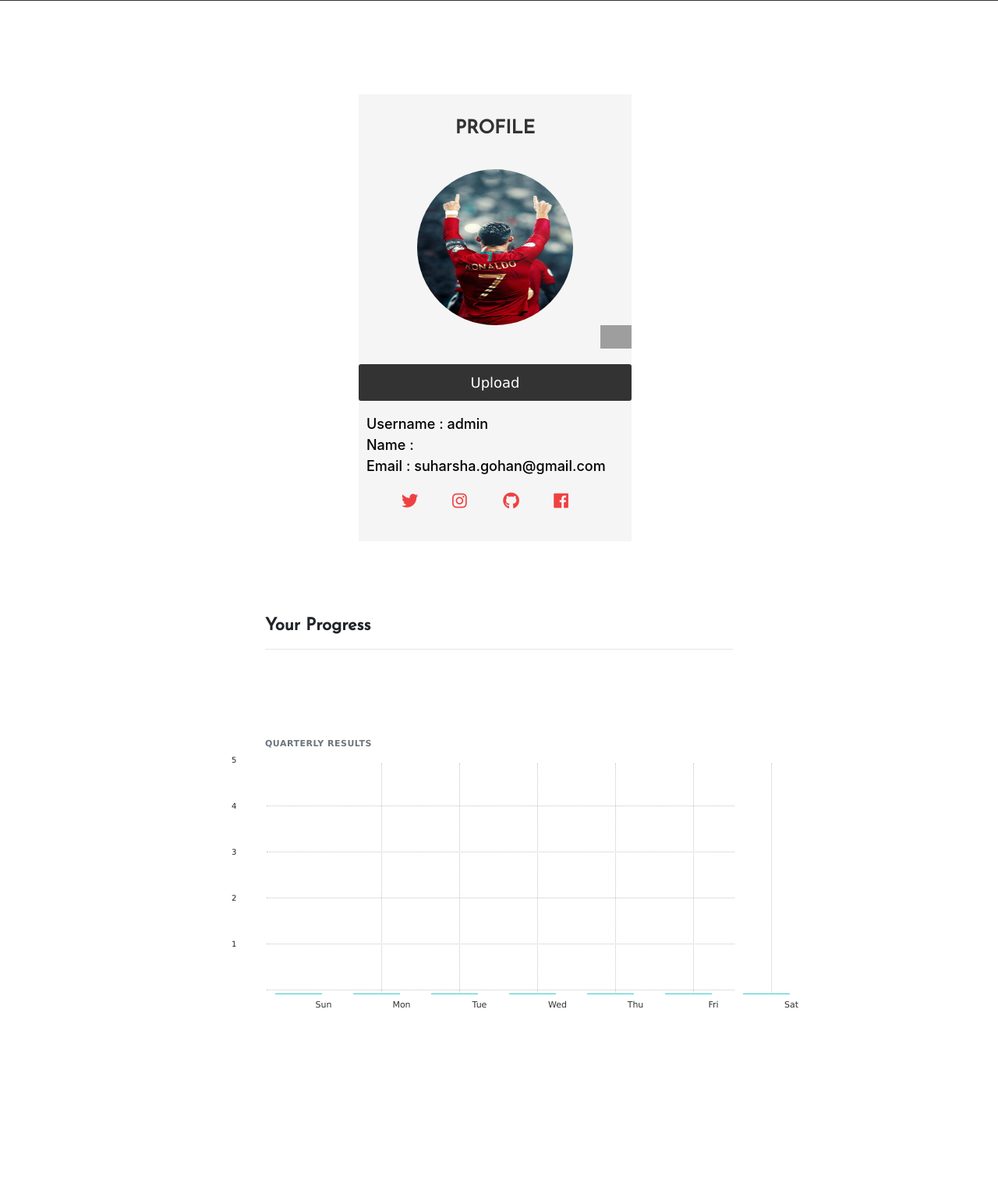
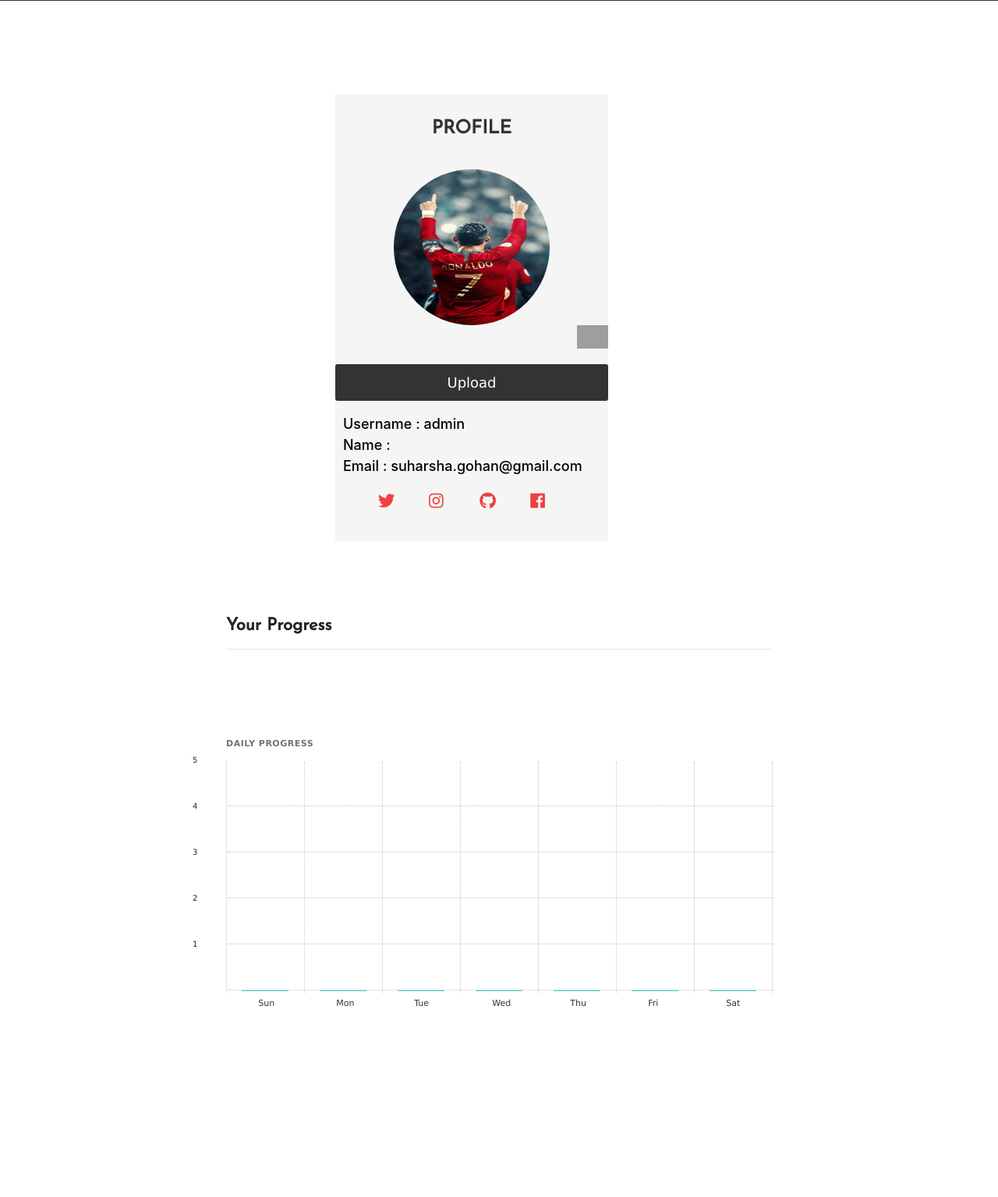
Before and after one commit to SuharshaHarish/learn-sanskrit-new, a Django app: page /learn-sanskrit/profile/ in a window 1280 px wide. Shown: the top 1535 px of the page at 78% size. Run offline with Django 3.2, Linux system fonts and the light colour scheme; a user stored in the database is signed in; data comes from the database, SQL or seed files in the repository; lists and menus that the app fills with data are empty; parts of the project's set-up code (start-up, migrations or seed data) failed here and were passed over; some libraries are stand-ins or nearby versions; grey boxes are pictures that could not be loaded.

Commit message:
Profile and graph

```diff
--- a/sanskrit/static/css/chartstyle.css
+++ b/sanskrit/static/css/chartstyle.css
@@ -1,4 +1,5 @@
-body, html {
+body,
+html {
   height: 100%;
 }
 
@@ -7,11 +8,11 @@ body {
   display: flex;
   -webkit-box-orient: vertical;
   -webkit-box-direction: normal;
-          flex-direction: column;
+  flex-direction: column;
   -webkit-box-pack: center;
-          justify-content: center;
+  justify-content: center;
   -webkit-box-align: center;
-          align-items: center;
+  align-items: center;
   font-family: "fira-sans-2", Verdana, sans-serif;
 }
 
@@ -19,7 +20,7 @@ body {
   display: block;
   /* fixes layout wonkiness in FF1.5 */
   position: relative;
-  width: 600px;
+  width: 700px;
   height: 300px;
   margin: 1.1em 0 0;
   padding: 0;
@@ -31,17 +32,19 @@ body {
   caption-side: top;
   width: 600px;
   text-transform: uppercase;
-  letter-spacing: .5px;
+  letter-spacing: 0.5px;
   top: -40px;
   position: relative;
   z-index: 10;
   font-weight: bold;
 }
 
-#q-graph tr, #q-graph th, #q-graph td {
+#q-graph tr,
+#q-graph th,
+#q-graph td {
   position: absolute;
-  bottom: 0;
-  width: 150px;
+  bottom: 2px;
+  /* width: 150px; */
   z-index: 2;
   margin: 0;
   padding: 0;
@@ -49,19 +52,19 @@ body {
 }
 
 #q-graph td {
-  -webkit-transition: all .3s ease;
-  transition: all .3s ease;
+  -webkit-transition: all 0.3s ease;
+  transition: all 0.3s ease;
 }
 #q-graph td:hover {
   background-color: #4d4d4d;
-  opacity: .9;
+  opacity: 0.9;
   color: white;
 }
 
 #q-graph thead tr {
   left: 100%;
   top: 50%;
-  bottom: auto;
+  /* bottom: auto; */
   margin: -2.5em 0 0 5em;
 }
 
@@ -86,8 +89,8 @@ body {
 #q-graph tbody tr {
   height: 296px;
   padding-top: 2px;
-  border-right: 1px dotted #C4C4C4;
-  color: #AAA;
+  border-right: 1px dotted #c4c4c4;
+  color: #aaa;
 }
 
 #q-graph #q1 {
@@ -116,12 +119,17 @@ body {
 
 #q-graph #q7 {
   left: 600px;
-  border-right: none;
+  /* border-right: none; */
+}
+
+#q-graph #q8 {
+  left: 700px;
 }
 
 #q-graph tbody th {
   bottom: -1.75em;
   vertical-align: top;
+  left: 3.75em;
   font-weight: normal;
   color: #333;
 }
@@ -136,11 +144,11 @@ body {
 #q-graph .bar p {
   margin: 5px 0 0;
   padding: 0;
-  opacity: .4;
+  opacity: 0.4;
 }
 
 #q-graph .sent {
-  left: 13px;
+  left: 20px;
   background-color: #39cccc;
   border-color: transparent;
 }
@@ -155,7 +163,7 @@ body {
   position: relative;
   top: -300px;
   left: 2px;
-  width: 596px;
+  width: 700px;
   height: 300px;
   z-index: 1;
   margin-bottom: -300px;
@@ -165,8 +173,8 @@ body {
 
 #ticks .tick {
   position: relative;
-  border-bottom: 1px dotted #C4C4C4;
-  width: 600px;
+  border-bottom: 1px dotted #c4c4c4;
+  width: 700px;
 }
 
 #ticks .tick p {
--- a/sanskrit/templates/sanskrit/profile_page.html
+++ b/sanskrit/templates/sanskrit/profile_page.html
@@ -42,7 +42,7 @@
   <div class="" id="progess">
     <br>
     <table id="q-graph">
-      <caption>Quarterly Results</caption>
+      <caption>Daily Progress</caption>
       <tbody>
         <tr class="qtr" id="q1">
           <th scope="row">Sun</th>
@@ -79,6 +79,8 @@
           <td class="sent bar">
           </td>
         </tr>
+        <tr class="qtr" id="q8">
+        </tr>
       </tbody>
     </table>
 
@@ -101,7 +103,8 @@
     </div>
   </div>
 </div>
-<script src="jquery-3.4.1.min.js"></script>
+
+<script src="https://ajax.googleapis.com/ajax/libs/jquery/3.4.1/jquery.min.js"></script>
 <script>
   document.getElementsByTagName("label")[0].style.display = "none"
   const sun = {{ sun }}
```
